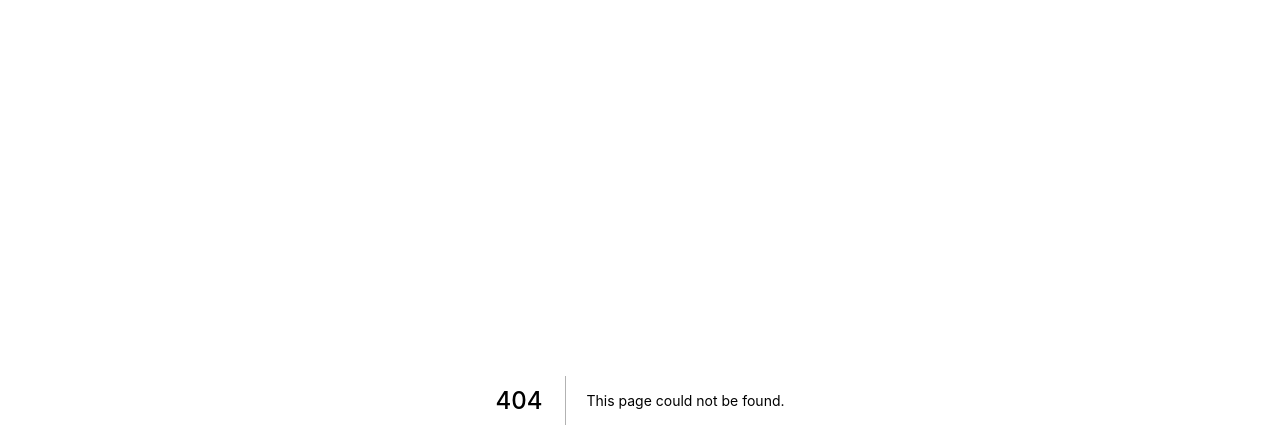
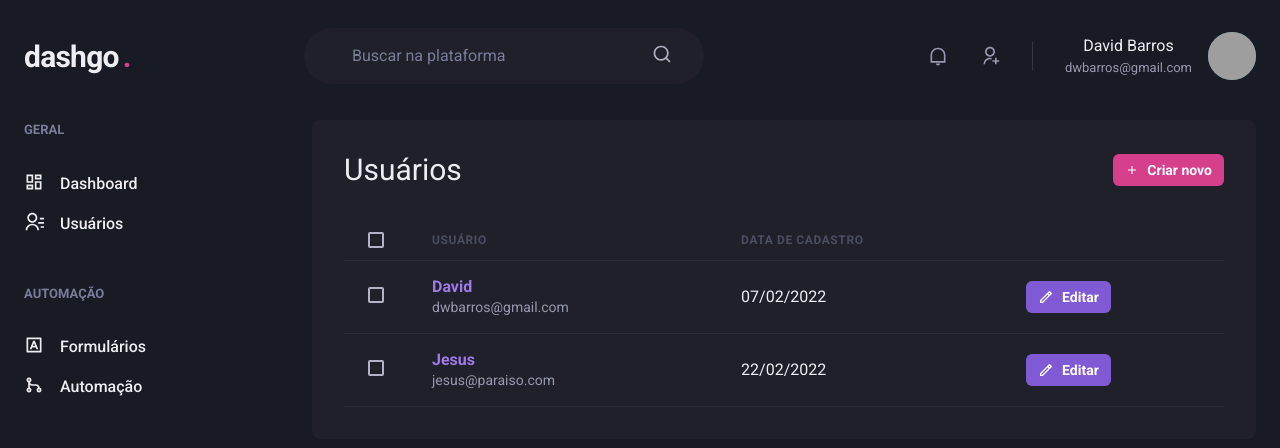
Before and after one commit to dwbarros/dashGo, a Next.js app: page /users in a window 1280 px wide. Before the commit this address had no page. Shown: the top 448 px of the page. Built offline with nearby package versions, Linux system fonts and the light colour scheme; grey boxes are pictures that could not be loaded.

Commit message:
Create users page.

```diff
--- /dev/null
+++ b/src/pages/users/index.tsx
@@ -0,0 +1,105 @@
+import { Box, Button, Checkbox, Flex, Heading, Icon, Link, Table, Tbody, Td, Text, Th, Thead, Tr } from "@chakra-ui/react";
+import { RiAddLine, RiPencilLine } from "react-icons/ri";
+import { Header } from "../../components/Header";
+import { Sidebar } from "../../components/Sidebar";
+import NextLink from 'next/link';
+
+type User = {
+    id: string;
+    name: string;
+    email: string;
+    created_at: string;
+}
+
+type Data = {
+    users: User[];
+}
+
+export default function UserList() {
+
+    const data: Data = {
+        users: [{
+            id: "001",
+            name: "David",
+            email: "dwbarros@gmail.com",
+            created_at: '07/02/2022',
+        }, {
+            id: "002",
+            name: "Jesus",
+            email: "jesus@paraiso.com",
+            created_at: "22/02/2022",
+        }]
+    }
+
+    return (
+        <Box>
+            <Header />
+            <Flex w="100%" my="6" maxWidth={1480} mx="auto" px="6">
+                <Sidebar />
+                <Box flex="1" borderRadius={8} bg="gray.800" p="8">
+                    <Flex mb="8" justify="space-between" align="center">
+                        <Heading size="lg" fontWeight="normal">
+                            Usuários
+                        </Heading>
+                        <NextLink href="/users/create" passHref>
+                            <Button
+                                as="a"
+                                size="sm"
+                                fontSize="sm"
+                                colorScheme="pink"
+                                cursor="pointer"
+                                leftIcon={<Icon
+                                    as={RiAddLine}
+                                />}
+                            >
+                                Criar novo
+                            </Button>
+                        </NextLink>
+                    </Flex>
+                    <Table colorScheme="whiteAlpha">
+                        <Thead>
+                            <Tr>
+                                <Th px={["4", "4", "6"]} color="gray.300" w="8">
+                                    <Checkbox colorScheme="pink" />
+                                </Th>
+                                <Th>Usuário</Th>
+                                <Th>Data de cadastro</Th>
+                                <Th></Th>
+                            </Tr>
+                        </Thead>
+                        <Tbody>
+                            {data.users.map(user => (
+                                <Tr key={user.id}>
+                                    <Td px={["4", "4", "6"]}>
+                                        <Checkbox colorScheme="pink" />
+                                    </Td>
+                                    <Td>
+                                        <Box>
+                                            <Link color="purple.400">
+                                                <Text fontWeight="bold">{user.name}</Text>
+                                            </Link>
+                                            <Text fontSize="sm" color="gray.300">{user.email}</Text>
+                                        </Box>
+                                    </Td>
+                                    <Td>{user.created_at}</Td>
+                                    <Td>
+                                        <Button
+                                            as="a"
+                                            size="sm"
+                                            fontSize="sm"
+                                            colorScheme="purple"
+                                            cursor="pointer"
+                                            leftIcon={<Icon as={RiPencilLine} fontSize="16" />}
+                                        >
+                                            Editar
+                                        </Button>
+                                    </Td>
+                                </Tr>
+                            ))}
+                        </Tbody>
+                    </Table>
+                </Box>
+            </Flex>
+        </Box>
+    )
+}
```
